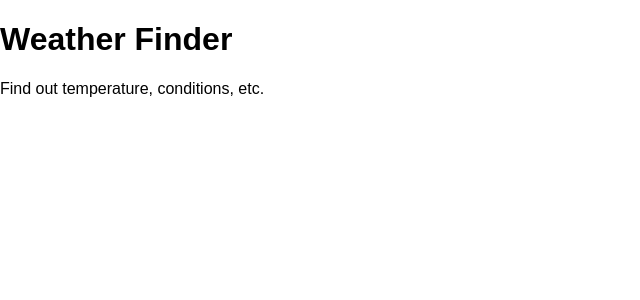
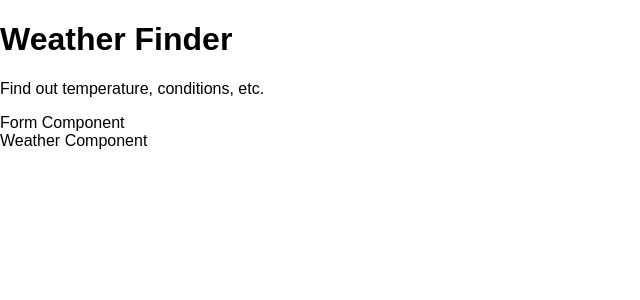
Before and after one commit to Tsardines/weather-app, a React (Create React App) app in the folder weather-app/: page / in a window 1280 px wide. Shown: the top 300 px of the page, without its empty margins (0-640 px from the left). Built offline with nearby package versions, Linux system fonts and the light colour scheme.

Commit message:
created more components

```diff
--- a/weather-app/src/App.js
+++ b/weather-app/src/App.js
@@ -1,12 +1,16 @@
 import React from 'react'; // import React from the 'react package' that's in package.json
 
 import Titles from './components/Titles';
+import Form from './components/Form';
+import Weather from './components/Weather';
 
 class App extends React.Component { // creates an instance of App that extends React.Component (an object that exists somewhere in node_modules)
   render() {
     return (
       <div>
         <Titles />
+        <Form />
+        <Weather />
       </div>
     );
   }
--- /dev/null
+++ b/weather-app/src/components/Form.js
@@ -0,0 +1,11 @@
+import React from 'react';
+
+class Form extends React.Component {
+  render() {
+    return (
+      <div>Form Component</div>
+    );
+  }
+};
+
+export default Form;
--- /dev/null
+++ b/weather-app/src/components/Weather.js
@@ -0,0 +1,11 @@
+import React from 'react';
+
+class Weather extends React.Component {
+  render() {
+    return (
+      <div>Weather Component</div>
+    );
+  }
+};
+
+export default Weather;
```
